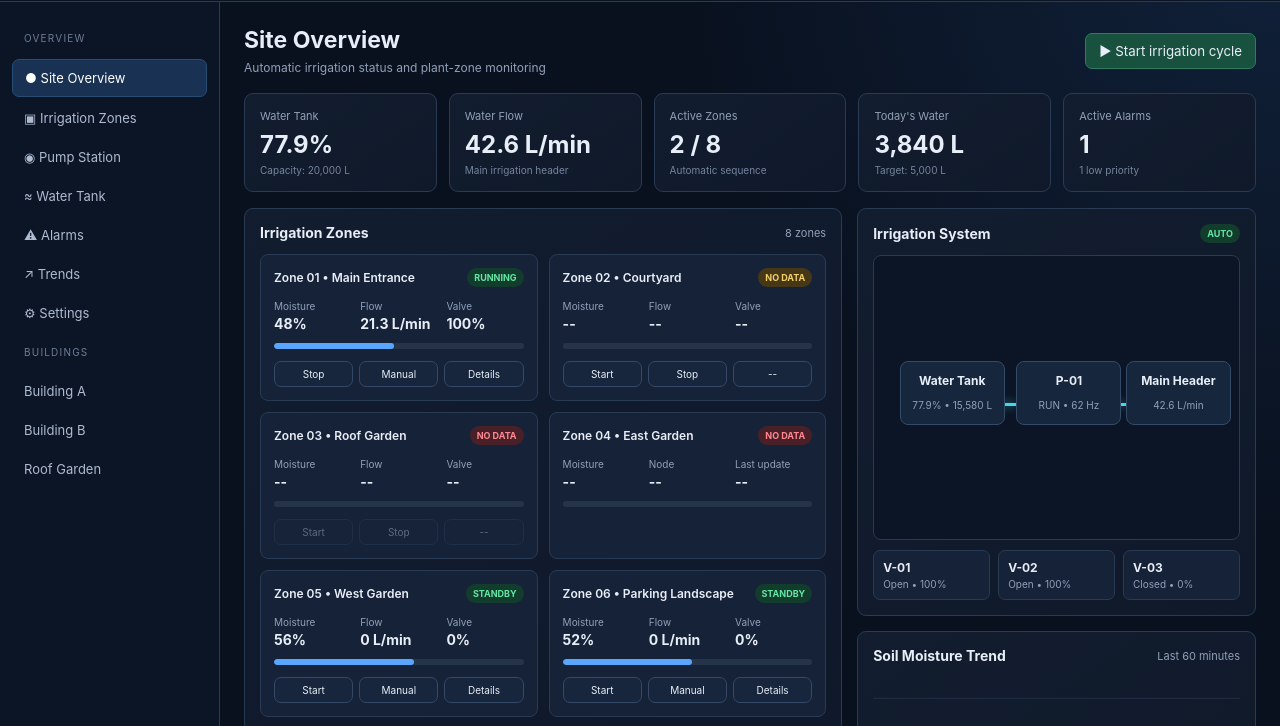
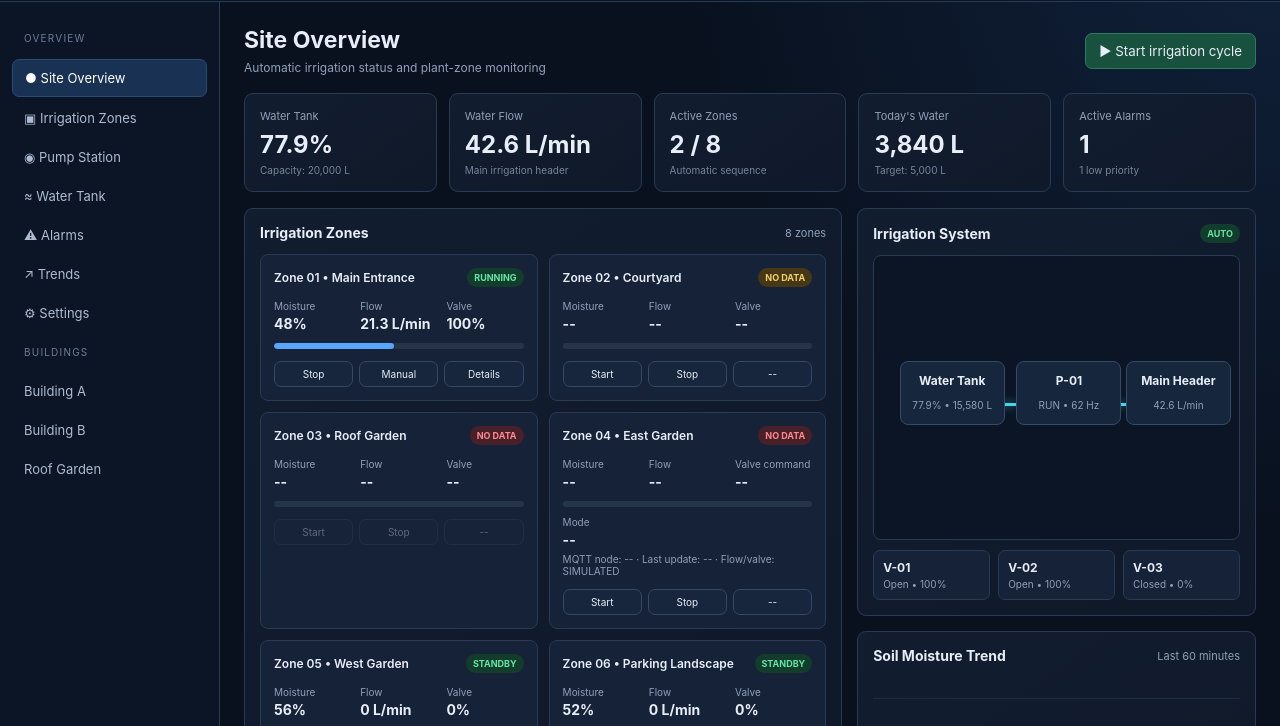
Before and after one commit to Radfar/building-irrigation-scada, a website: page index.html in a window 1280 px wide. Shown: the part 68-794 px from the top of the page. Drawn offline with Linux system fonts and the light colour scheme; no server answers.

Commit message:
Add Zone 04 process metrics and operator controls

```diff
--- a/index.html
+++ b/index.html
@@ -2000,7 +2000,6 @@
 </div>
 
                         <!-- ZONE 04 -->
-<!-- ZONE 04 -->
 <div class="zone">
 
     <div class="zone-head">
@@ -2010,21 +2009,35 @@
 
     <div class="zone-data">
         <div class="metric">
-            Moisture
-            <strong id="z4-moisture">--</strong>
+            Moisture <strong id="z4-moisture">--</strong>
         </div>
         <div class="metric">
-            Node
-            <strong id="z4-node">--</strong>
+            Flow <strong id="z4-flow">--</strong>
         </div>
         <div class="metric">
-            Last update
-            <strong id="z4-age">--</strong>
+            Valve command <strong id="z4-valve">--</strong>
         </div>
     </div>
 
     <div class="bar">
         <span id="z4-bar" style="width:0%"></span>
+    </div>
+
+    <div class="metric" style="margin-top:9px">
+        Mode <strong id="z4-mode">--</strong>
+    </div>
+
+    <div class="metric" style="margin-top:5px">
+        MQTT node: <span id="z4-node">--</span>
+        · Last update: <span id="z4-age">--</span>
+        · Flow/valve: SIMULATED
+    </div>
+
+    <div class="controls">
+        <button id="z4-btn-start" onclick="zone4Command('start')">Start</button>
+        <button id="z4-btn-stop" onclick="zone4Command('stop')">Stop</button>
+        <button id="z4-btn-mode" onclick="zone4ToggleMode()">--</button>
+        <button id="z4-btn-reset" onclick="zone4Command('faultReset')" style="display:none">Reset</button>
     </div>
 
 </div>
```
